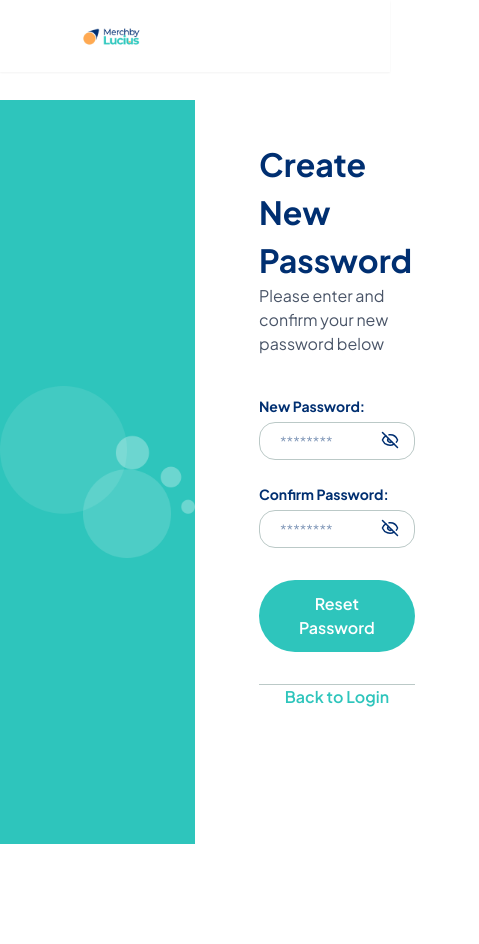
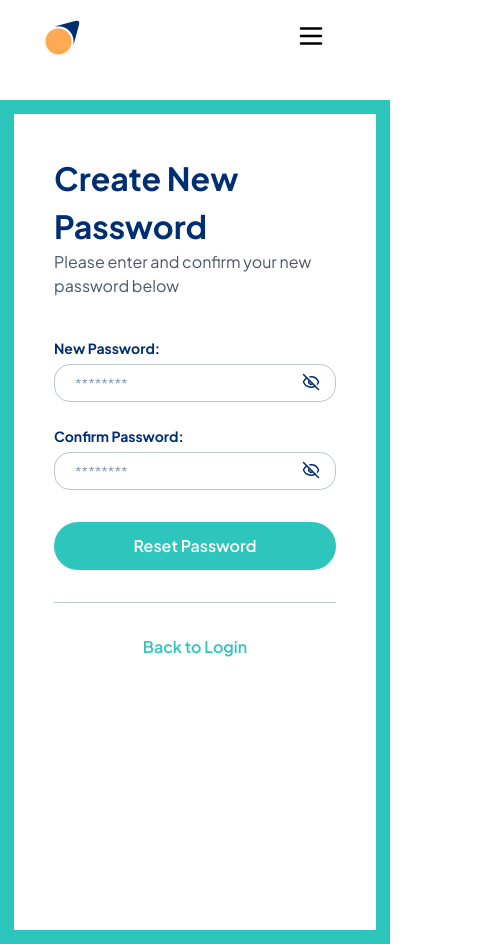
Before and after one commit to clementugomaliki-cpu/MerchbyLucius, a React (Vite) app: page /reset-password in a window 390 px wide. Shown: the whole page, 479 px wide, since content can reach past the window. Before the commit the page ends 844 px from the top, so only its background shows below. Built offline with nearby package versions, Linux system fonts and the light colour scheme.

Commit message:
handle responsiveness for create new password page

```diff
--- a/src/CreateNewPassword.jsx
+++ b/src/CreateNewPassword.jsx
@@ -2,6 +2,7 @@ import { Link } from "react-router";
 import bubblesImage from "./images/bubbles.png"
 import { LuEye, LuEyeOff } from "react-icons/lu";
 import { FcGoogle } from "react-icons/fc";
+import Navbar from "./Navbar";
 import logo from "./images/logo.png";
 import { useState } from "react";
 
@@ -12,17 +13,13 @@ function togglePasswordType() {
 }
     return (
         <>
-                <header className="px-20 py-6 bg-white fixed top-0 right-0 left-0 z-50 border border-[#FFFFFF] shadow-xs">
-                                <Link to="/">
-                                  <img src={logo} alt="Merch-by-Lucius logo" className="w-15 sm:w-20 md:w-28 cursor-pointer" />
-                                </Link>
-                            </header>
-        <div className="grid grid-cols-2 pt-25 min-h-screen">
-            <div className=" bg-[#2EC5BC] flex justify-center items-center">
+        <Navbar/>
+        <div className="md:grid md:grid-cols-2 pt-25 md:pt-0 min-h-screen">
+            <div className="hidden bg-[#2EC5BC] md:flex justify-center items-center">
                 <img src={bubblesImage} alt="" />
             </div>
-            <div className="flex flex-col p-16 py-10 gap-8 mx-auto">
-                <div className="flex flex-col">
+            <div className="min-h-screen flex flex-col md:justify-center p-10 sm:p-12 md:p-16 py-10 gap-8 mx-auto max-w-md md:max-w-none md:w-auto border border-[14px] border-[#2EC5BC] md:border-none">
+                <div className="flex flex-col sm:pt-20">
                     <h3 className="font-bold text-[32px] text-[#002F71]">Create New Password</h3>
                     <h4 className="text-base text-[#4A5568] font-[400]">Please enter and confirm your new password below</h4>
                 </div>
@@ -46,7 +43,7 @@ function togglePasswordType() {
                 </form>
                 <div className="flex flex-col text-center ">
                     <Link to="changed-password" className="rounded-full bg-[#2EC5BC] px-10 py-3 mb-4 font-semibold text-white cursor-pointer hover:opacity-[0.85]">Reset Password</Link>
-                    <div className="sm:pt-8 border-t border-[#BBC9C7] mt-4 text-base font-[400] text-[#4A5568]">
+                    <div className="pt-8 border-t border-[#BBC9C7] mt-4 text-base font-[400] text-[#4A5568]">
                          <Link to="/sign-in" className="text-base font-semibold text-[#2EC5BC]">Back to Login</Link>
                     </div>
                 </div>
--- a/src/Navbar.jsx
+++ b/src/Navbar.jsx
@@ -13,7 +13,7 @@ export default function Navbar() {
   }
   return (
     <>
-      <header className="flex justify-between items-center px-10 sm:px-14 md:px-20 py-3 sm:py-4 md:py-6 bg-white fixed top-0 right-0 left-0 z-50">
+      <header className="flex justify-between items-center px-10 sm:px-12 py-3 sm:py-4 md:py-6 bg-white fixed top-0 right-0 left-0 z-50">
       <div>
          <Link to="/"><img src={smlogo} alt="logo" className="sm:hidden w-12"/></Link>
           <Link to="/"><img src={logo} alt="Merch-by-Lucius logo" className="hidden sm:block sm:w-24 md:w-28" /></Link>
@@ -25,14 +25,14 @@ export default function Navbar() {
         <div className="space-x-6 text-base font-semibold flex">
             <Link to="/sign-in" className="hidden md:block border px-8 py-3 rounded-full border-[#2EC5BC] text-[#2EC5BC] cursor-pointer">Login</Link>
           <Link className="hidden md:block bg-[#2EC5BC] text-white px-8 py-3 rounded-full cursor-pointer">Become an Affiliate</Link>
-        <div className="relative z-40">
+        {/* <div className="relative z-40"> */}
         <button
-          className="md:hidden text-3xl" onClick={toggleMenu}
+          className="md:hidden text-3xl relative z-40" onClick={toggleMenu}
            aria-label={isMenuOpen ? "Close menu" : "Open menu"}
           >{isMenuOpen ? <LuX/> : <LuMenu />}
 
         </button>
-        </div>
+        {/* </div> */}
 
         {isMenuOpen && (
 
```
